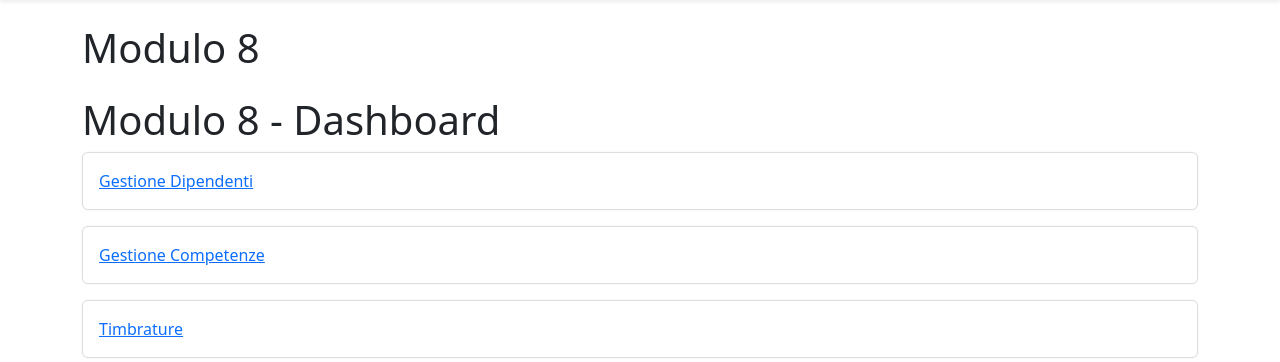
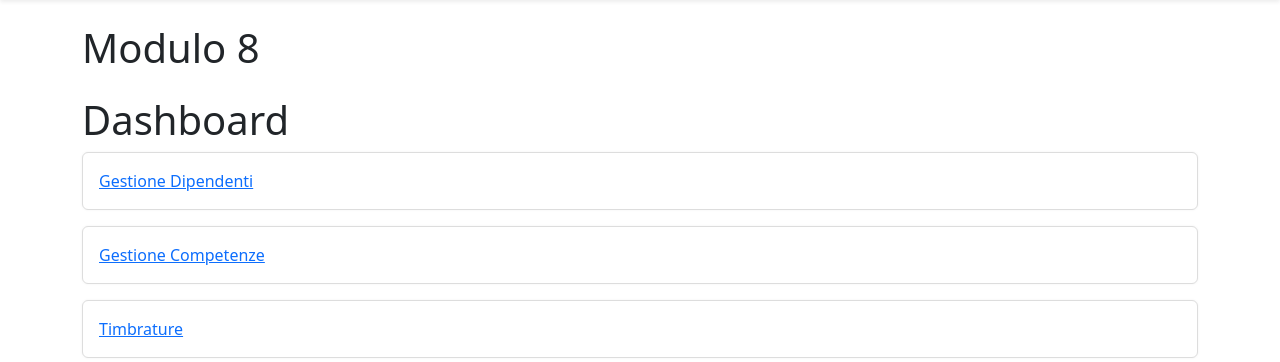
Before and after one commit to VittorioPoly/progettopolyuretech, a Flask app: page /modulo8/ in a window 1280 px wide. Shown: the part 58-420 px from the top of the page. Run offline with Flask 3, Linux system fonts and the light colour scheme; a user stored in the database is signed in; some libraries are stand-ins or nearby versions.

Commit message:
versione 1.0.3

```diff
--- a/app/templates/modulo8/dashboard.html
+++ b/app/templates/modulo8/dashboard.html
@@ -1,7 +1,7 @@
 {% extends 'base.html' %}
 {% block content %}
 <div class="module-dashboard">
-  <h1>Modulo 8 - Dashboard</h1>
+  <h1>Dashboard</h1>
   <div class="cards">
     <div class="card">
       <a href="{{ url_for('modulo8.dipendenti') }}">Gestione Dipendenti</a>
--- a/app/templates/modulo8/dipendenti.html
+++ b/app/templates/modulo8/dipendenti.html
@@ -22,7 +22,7 @@
         <td>{{ d.cognome }}</td>
         <td>{{ d.ruolo }}</td>
         <td>
-          <a href="{{ url_for('modulo8.profilo_dipendente', id=d.id) }}">Profilo</a>
+          <a href="{{ url_for('modulo8.profilo_dipendente', id=d.id) }}">Profilo</a> |
           <a href="{{ url_for('modulo8.performance_dipendente', id=d.id) }}">Performance</a> |
           <a href="{{ url_for('modulo8.timbrature_mese', dip_id=d.id, anno=now.year, mese=now.month) }}">Timbrature</a> |
           <a href="{{ url_for('modulo8.vestiario_dipendente', id=d.id) }}">Vestiario</a>
```
Also changed, not shown: 1 other file.
